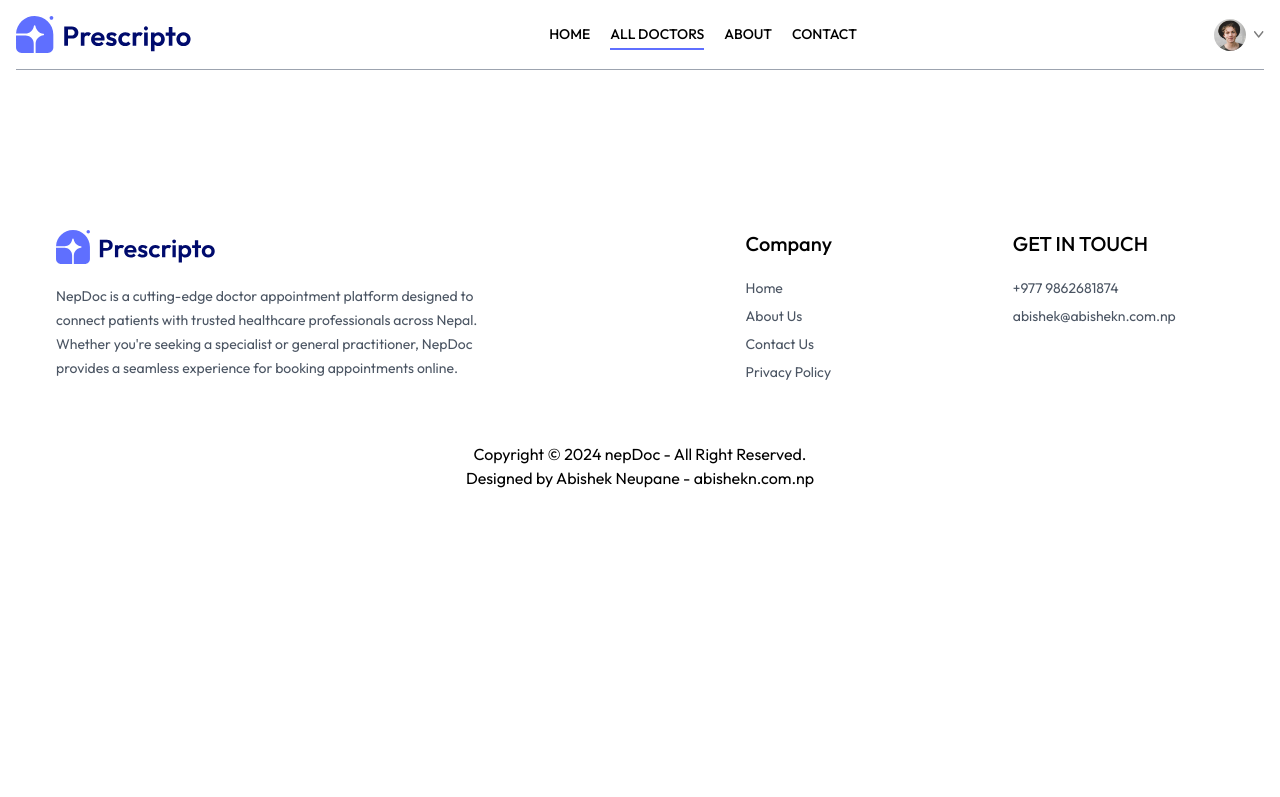
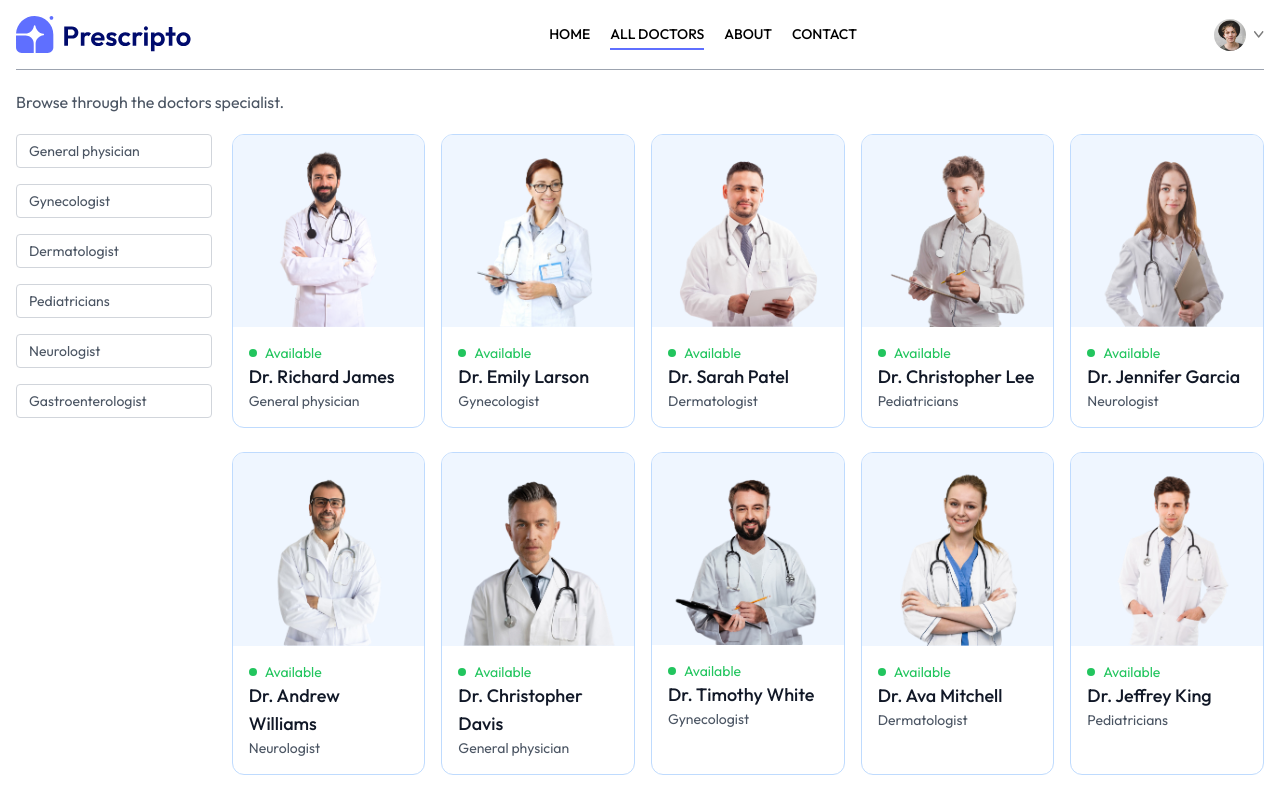
Before and after one commit to virtualabishek/nepDoc, a React (Vite) app in the folder frontend/: page /doctors in a window 1280 px wide. Shown: the top 797 px of the page. Built offline with nearby package versions, Linux system fonts and the light colour scheme.

Commit message:
Finished working on the doctor specialist pages.

```diff
--- a/frontend/src/components/Navbar.jsx
+++ b/frontend/src/components/Navbar.jsx
@@ -8,7 +8,12 @@
   const [token, setToken] = useState(true);
   return (
     <div className="flex items-center justify-between text-sm py-4 mb-5 border-b border-b-gray-400">
-      <img className="w-44 cursor-pointer" src={assets.logo} alt="" />
+      <img
+        onClick={() => navigate(`/`)}
+        className="w-44 cursor-pointer"
+        src={assets.logo}
+        alt=""
+      />
       <ul className="hidden md:flex items-start gap-5 font-medium">
         <NavLink to="/">
           <li className="py-1">HOME</li>
--- a/frontend/src/pages/Doctors.jsx
+++ b/frontend/src/pages/Doctors.jsx
@@ -1,7 +1,132 @@
-import React from "react";
+import React, { useContext, useEffect, useState } from "react";
+import { useParams, useNavigate } from "react-router-dom";
+import { AppContext } from "../context/AppContext";
+import { doctors as defaultDoctors } from "../assets/assets";
 
 const Doctors = () => {
-  return <div></div>;
+  const { speciality } = useParams();
+  const { doctors } = useContext(AppContext);
+  const [filterDoc, setFilterDoc] = useState([]);
+  const navigate = useNavigate();
+
+  const applyFilter = () => {
+    if (speciality) {
+      setFilterDoc(doctors.filter((doc) => doc.speciality === speciality));
+    } else {
+      setFilterDoc(defaultDoctors);
+    }
+  };
+
+  useEffect(() => {
+    applyFilter();
+  }, [doctors, speciality]);
+
+  console.log(speciality);
+
+  return (
+    <div>
+      <p className="text-gray-600">Browse through the doctors specialist.</p>
+      <div className="flex flex-col sm:flex-row items-start gap-5 mt-5">
+        <div className=" flex flex-col gap-4 text-sm text-gray-600">
+          <p
+            onClick={() =>
+              speciality === "General physician"
+                ? navigate("/doctors")
+                : navigate("/doctors/General physician")
+            }
+            className={`w-[94vw] sm:w-auto pl-3 py-1.5 pr-16 border border-gray-300 rounded transition-all cursor-pointer ${
+              speciality === "General physician"
+                ? "bg-indigo-50 text-black"
+                : ""
+            }`}
+          >
+            General physician
+          </p>
+          <p
+            onClick={() =>
+              speciality === "Gynecologist"
+                ? navigate("/doctors")
+                : navigate("/doctors/Gynecologist")
+            }
+            className={`w-[94vw] sm:w-auto pl-3 py-1.5 pr-16 border border-gray-300 rounded transition-all cursor-pointer ${
+              speciality === "Gynecologist" ? "bg-indigo-50 text-black" : ""
+            }`}
+          >
+            Gynecologist
+          </p>
+          <p
+            onClick={() =>
+              speciality === "Dermatologist"
+                ? navigate("/doctors")
+                : navigate("/doctors/Dermatologist")
+            }
+            className={`w-[94vw] sm:w-auto pl-3 py-1.5 pr-16 border border-gray-300 rounded transition-all cursor-pointer ${
+              speciality === "Dermatologist" ? "bg-indigo-50 text-black" : ""
+            }`}
+          >
+            Dermatologist
+          </p>
+          <p
+            onClick={() =>
+              speciality === "Pediatricians"
+                ? navigate("/doctors")
+                : navigate("/doctors/Pediatricians")
+            }
+            className={`w-[94vw] sm:w-auto pl-3 py-1.5 pr-16 border border-gray-300 rounded transition-all cursor-pointer ${
+              speciality === "Pediatricians" ? "bg-indigo-50 text-black" : ""
+            }`}
+          >
+            Pediatricians
+          </p>
+          <p
+            onClick={() =>
+              speciality === "Neurologist"
+                ? navigate("/doctors")
+                : navigate("/doctors/Neurologist")
+            }
+            className={`w-[94vw] sm:w-auto pl-3 py-1.5 pr-16 border border-gray-300 rounded transition-all cursor-pointer ${
+              speciality === "Neurologist" ? "bg-indigo-50 text-black" : ""
+            }`}
+          >
+            Neurologist
+          </p>
+          <p
+            onClick={() =>
+              speciality === "Gastroenterologist"
+                ? navigate("/doctors")
+                : navigate("/doctors/Gastroenterologist")
+            }
+            className={`w-[94vw] sm:w-auto pl-3 py-1.5 pr-16 border border-gray-300 rounded transition-all cursor-pointer ${
+              speciality === "Gastroenterologist"
+                ? "bg-indigo-50 text-black"
+                : ""
+            }`}
+          >
+            Gastroenterologist
+          </p>
+        </div>
+        <div className="w-full grid lg:grid-cols-5 grid-cols-auto gap-4 gap-y-6">
+          {filterDoc.map((item, index) => (
+            <div
+              onClick={() => navigate(`/appointment/${item._id}`)}
+              className="border border-blue-200 rounded-xl overflow-hidden cursor-pointer hover:translate-y-[-10px] transition-all duration-500"
+              key={index}
+            >
+              <img className="bg-blue-50" src={item.image} alt={item.name} />
+              <div className="p-4">
+                <div className="flex items-center gap-2 text-sm text-center text-green-500">
+                  <p className="w-2 h-2 bg-green-500 rounded-full"></p>
+                  <p>Available</p>
+                </div>
+                <p className="text-gray-900 text-lg font-medium">{item.name}</p>
+                <p className="text-gray-600 text-sm">{item.speciality}</p>
+              </div>
+            </div>
+          ))}
+        </div>
+      </div>
+    </div>
+  );
 };
 
 export default Doctors;
```
